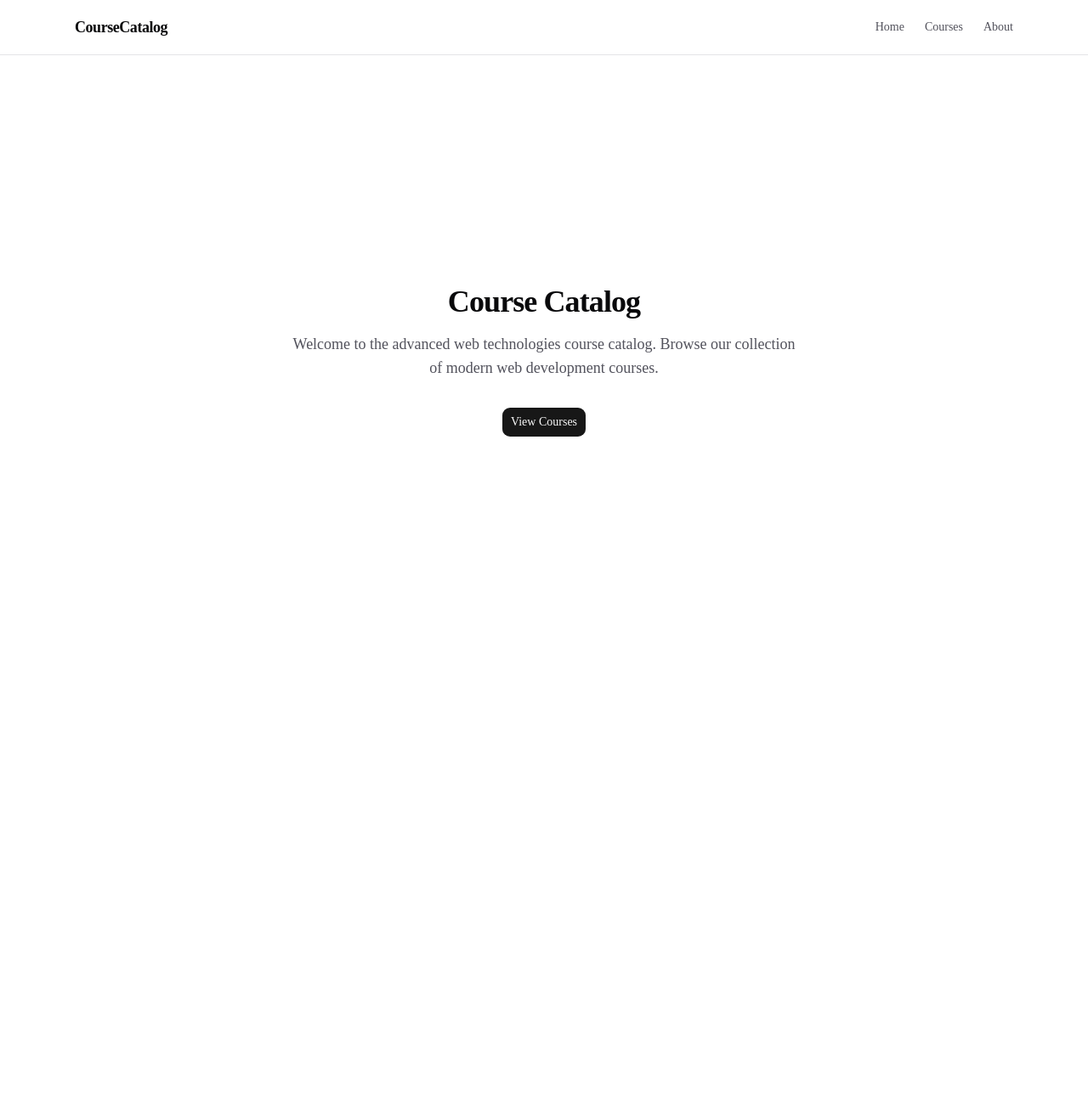
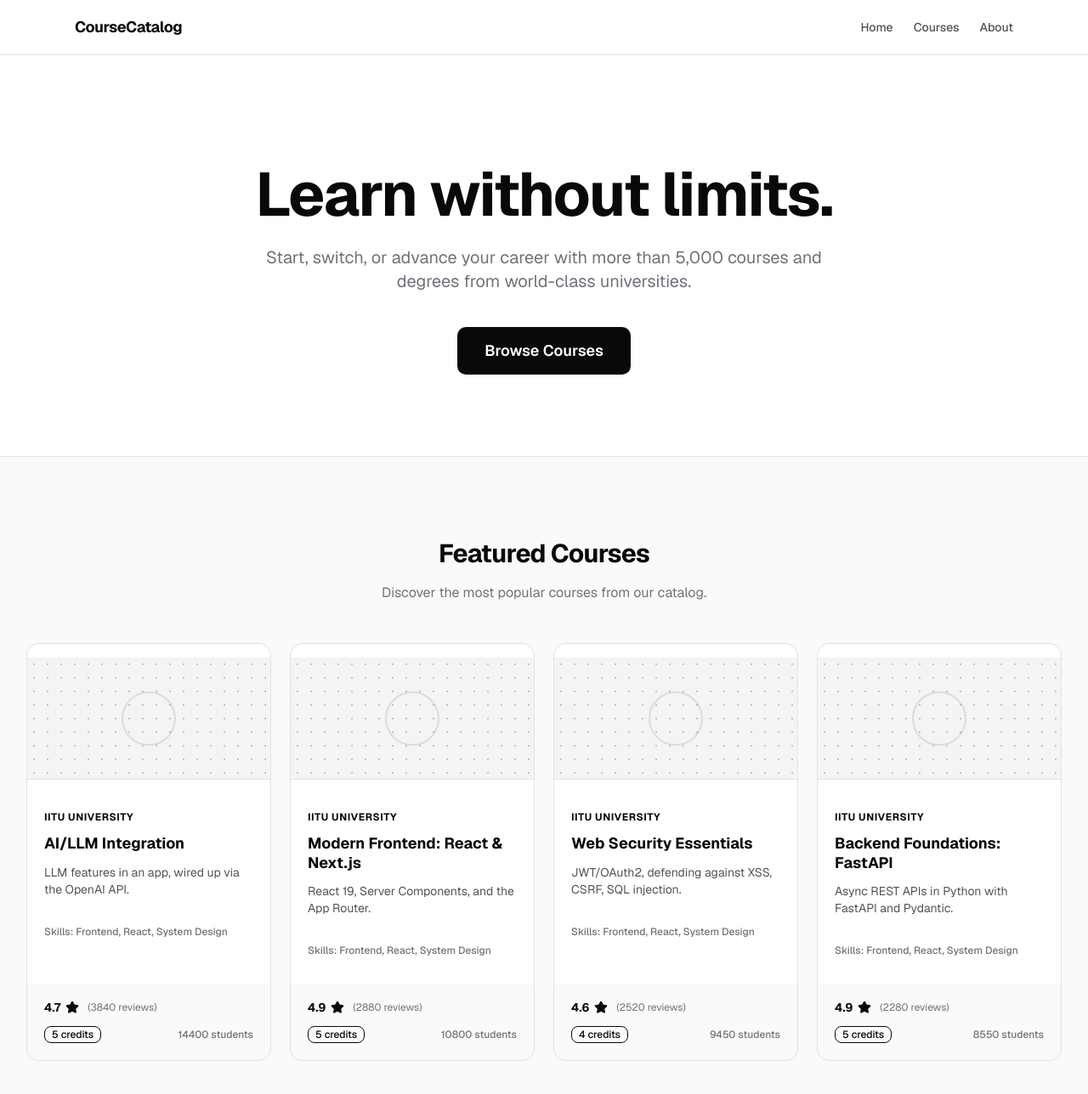
Before and after one commit to senseiGai/course-catalog, a Next.js app: page / in a window 1280 px wide. Shown: the top 1288 px of the page at 85% size. Before the commit the page ends 800 px from the top, so only its background shows below. Built offline with nearby package versions, Linux system fonts and the light colour scheme.

Commit message:
feat: redesign home page and course cards with monochrome UI styling

```diff
--- a/app/courses/[id]/loading.tsx
+++ b/app/courses/[id]/loading.tsx
@@ -1,8 +1,8 @@
 export default function Loading() {
   return (
     <div className="flex flex-col items-center justify-center min-h-[50vh]">
-      <div className="animate-spin rounded-full h-12 w-12 border-t-2 border-b-2 border-blue-500 mb-4"></div>
-      <p className="text-lg text-gray-600 dark:text-gray-400 font-medium">Loading course...</p>
+      <div className="animate-spin rounded-full h-12 w-12 border-t-2 border-b-2 border-zinc-950 dark:border-white mb-4"></div>
+      <p className="text-lg text-zinc-600 dark:text-zinc-400 font-medium">Loading course...</p>
     </div>
   );
 }
--- a/app/courses/[id]/not-found.tsx
+++ b/app/courses/[id]/not-found.tsx
@@ -3,13 +3,13 @@ import Link from "next/link";
 export default function NotFound() {
   return (
     <div className="flex flex-col items-center justify-center min-h-[50vh] text-center p-8">
-      <h2 className="text-3xl font-bold mb-4">Course not found</h2>
-      <p className="text-xl text-gray-600 dark:text-gray-400 mb-8">
+      <h2 className="text-3xl font-bold mb-4 text-zinc-950 dark:text-white">Course not found</h2>
+      <p className="text-xl text-zinc-600 dark:text-zinc-400 mb-8">
         We couldn't find the course you were looking for.
       </p>
       <Link
         href="/courses"
-        className="px-6 py-3 bg-blue-600 text-white rounded-lg hover:bg-blue-700 transition-colors font-medium"
+        className="px-6 py-3 bg-zinc-950 hover:bg-zinc-800 dark:bg-white dark:hover:bg-zinc-200 dark:text-zinc-950 text-white rounded-lg transition-colors font-medium"
       >
         Back to all courses
       </Link>
--- a/app/globals.css
+++ b/app/globals.css
@@ -7,9 +7,9 @@
 @theme inline {
   --color-background: var(--background);
   --color-foreground: var(--foreground);
-  --font-sans: var(--font-sans);
+  --font-sans: var(--font-geist-sans);
   --font-mono: var(--font-geist-mono);
-  --font-heading: var(--font-sans);
+  --font-heading: var(--font-geist-sans);
   --color-sidebar-ring: var(--sidebar-ring);
   --color-sidebar-border: var(--sidebar-border);
   --color-sidebar-accent-foreground: var(--sidebar-accent-foreground);
--- a/app/page.tsx
+++ b/app/page.tsx
@@ -1,16 +1,58 @@
 import Link from "next/link";
-import { Button } from "@/components/ui/button";
+import { getCourses } from "@/lib/courses";
+import CourseCard from "@/components/CourseCard";
 
-export default function Home() {
+export default async function Home() {
+  const allCourses = await getCourses();
+  const featuredCourses = [...allCourses]
+    .sort((a, b) => b.likes - a.likes)
+    .slice(0, 4);
+
   return (
-    <div className="flex flex-col items-center justify-center min-h-[calc(100vh-80px)] text-center p-8">
-      <h1 className="text-4xl font-bold tracking-tight mb-4">Course Catalog</h1>
-      <p className="text-lg text-zinc-600 dark:text-zinc-400 mb-8 max-w-[600px]">
-        Welcome to the advanced web technologies course catalog. Browse our collection of modern web development courses.
-      </p>
-      <Button size="lg">
-        <Link href="/courses">View Courses</Link>
-      </Button>
+    <div className="flex flex-col min-h-screen font-sans">
+      {/* Hero Section */}
+      <section className="relative bg-white dark:bg-zinc-950 border-b border-zinc-200 dark:border-zinc-900 flex flex-col items-center text-center justify-center pt-32 pb-24 px-4">
+        <div className="max-w-3xl">
+          <h1 className="text-5xl sm:text-7xl font-bold tracking-tight text-zinc-950 dark:text-white mb-6">
+            Learn without limits.
+          </h1>
+          <p className="text-xl text-zinc-500 dark:text-zinc-400 mb-10 max-w-2xl mx-auto">
+            Start, switch, or advance your career with more than 5,000 courses and degrees from world-class universities.
+          </p>
+          <div className="flex justify-center gap-4">
+            <Link href="/courses" className="bg-zinc-950 hover:bg-zinc-800 dark:bg-white dark:hover:bg-zinc-200 dark:text-zinc-950 text-white px-8 py-3.5 rounded-lg font-semibold text-lg transition-colors">
+              Browse Courses
+            </Link>
+          </div>
+        </div>
+      </section>
+
+      {/* Featured Courses */}
+      <section className="py-24 bg-zinc-50 dark:bg-zinc-950">
+        <div className="max-w-7xl mx-auto px-4 sm:px-6 lg:px-8">
+          <div className="mb-12 text-center">
+            <h2 className="text-3xl font-bold tracking-tight text-zinc-950 dark:text-white mb-4">
+              Featured Courses
+            </h2>
+            <p className="text-zinc-500 dark:text-zinc-400">
+              Discover the most popular courses from our catalog.
+            </p>
+          </div>
+
+          <div className="grid grid-cols-1 sm:grid-cols-2 lg:grid-cols-4 gap-6">
+            {featuredCourses.map((course) => (
+              <CourseCard
+                key={course.id}
+                id={course.id}
+                title={course.title}
+                description={course.description}
+                credits={course.credits}
+                likes={course.likes}
+              />
+            ))}
+          </div>
+        </div>
+      </section>
     </div>
   );
 }
--- a/components/CourseCard.tsx
+++ b/components/CourseCard.tsx
@@ -1,6 +1,7 @@
 import Link from "next/link";
 import { Card, CardHeader, CardTitle, CardDescription, CardContent, CardFooter } from "@/components/ui/card";
 import { Badge } from "@/components/ui/badge";
+import { Star } from "lucide-react";
 
 type CourseCardProps = {
   id: string;
@@ -12,22 +13,45 @@ type CourseCardProps = {
 
 export default function CourseCard({ id, title, description, credits, likes }: CourseCardProps) {
   return (
-    <Link href={`/courses/${id}`} className="block h-full outline-none focus-visible:ring-2 focus-visible:ring-zinc-950 dark:focus-visible:ring-zinc-300 rounded-xl">
-      <Card className="h-full flex flex-col hover:bg-zinc-50 dark:hover:bg-zinc-900/50 transition-colors cursor-pointer">
-        <CardHeader>
-          <CardTitle className="text-xl">{title}</CardTitle>
-          <CardDescription className="line-clamp-2 mt-2 text-zinc-600 dark:text-zinc-400">{description}</CardDescription>
+    <Link href={`/courses/${id}`} className="block h-full outline-none focus-visible:ring-2 focus-visible:ring-zinc-950 dark:focus-visible:ring-white rounded-xl group">
+      <Card className="h-full flex flex-col hover:shadow-lg dark:hover:shadow-zinc-800/50 transition-all cursor-pointer overflow-hidden border-zinc-200 dark:border-zinc-800 bg-white dark:bg-zinc-950">
+
+        {/* Monochrome Thumbnail */}
+        <div className="h-36 w-full bg-zinc-100 dark:bg-zinc-900 border-b border-zinc-200 dark:border-zinc-800 relative overflow-hidden">
+           {/* Abstract geometric monochrome pattern */}
+           <div className="absolute inset-0 opacity-20 bg-[radial-gradient(circle_at_center,_black_1px,_transparent_1px)] dark:bg-[radial-gradient(circle_at_center,_white_1px,_transparent_1px)] bg-[size:16px_16px]"></div>
+           <div className="absolute inset-0 flex items-center justify-center">
+             <div className="w-16 h-16 border-2 border-zinc-950 dark:border-white rounded-full opacity-10 group-hover:scale-110 transition-transform duration-500"></div>
+           </div>
+        </div>
+
+        <CardHeader className="p-5 pb-2">
+          <div className="flex items-center gap-2 mb-2">
+            <span className="text-xs font-bold text-zinc-950 dark:text-white uppercase tracking-wider">IITU University</span>
+          </div>
+          <CardTitle className="text-lg font-bold leading-tight group-hover:underline decoration-2 underline-offset-2">{title}</CardTitle>
+          <CardDescription className="line-clamp-2 mt-2 text-sm text-zinc-600 dark:text-zinc-400">{description}</CardDescription>
         </CardHeader>
-        <CardContent className="flex-grow">
+
+        <CardContent className="flex-grow p-5 pt-2 pb-0">
+          <div className="text-xs font-medium text-zinc-500 dark:text-zinc-400 mb-4">
+            Skills: Frontend, React, System Design
+          </div>
         </CardContent>
-        <CardFooter className="flex justify-between items-center">
-          <Badge variant="secondary">
-            {credits} {credits === 1 ? 'credit' : 'credits'}
-          </Badge>
-          <span className="flex items-center gap-1.5 text-sm font-medium text-zinc-500">
-            <svg xmlns="http://www.w3.org/2000/svg" width="14" height="14" viewBox="0 0 24 24" fill="none" stroke="currentColor" strokeWidth="2" strokeLinecap="round" strokeLinejoin="round"><path d="M19 14c1.49-1.46 3-3.21 3-5.5A5.5 5.5 0 0 0 16.5 3c-1.76 0-3 .5-4.5 2-1.5-1.5-2.74-2-4.5-2A5.5 5.5 0 0 0 2 8.5c0 2.3 1.5 4.05 3 5.5l7 7Z"/></svg>
-            {likes}
-          </span>
+
+        <CardFooter className="p-5 pt-4 border-t border-zinc-100 dark:border-zinc-900 flex flex-col gap-3">
+          <div className="flex items-center gap-1.5 self-start">
+             <span className="text-sm font-bold text-zinc-950 dark:text-white">{(4.5 + (likes % 5) * 0.1).toFixed(1)}</span>
+             <Star className="w-4 h-4 fill-zinc-950 text-zinc-950 dark:fill-white dark:text-white" />
+             <span className="text-xs text-zinc-500 dark:text-zinc-400 ml-1">({likes * 120} reviews)</span>
+          </div>
+
+          <div className="flex justify-between items-center w-full">
+            <Badge variant="outline" className="text-xs font-medium border-zinc-950 text-zinc-950 dark:border-white dark:text-white rounded-md">
+              {credits} {credits === 1 ? 'credit' : 'credits'}
+            </Badge>
+            <span className="text-xs text-zinc-500 dark:text-zinc-400 font-medium">{likes * 450} students</span>
+          </div>
         </CardFooter>
       </Card>
     </Link>
```
